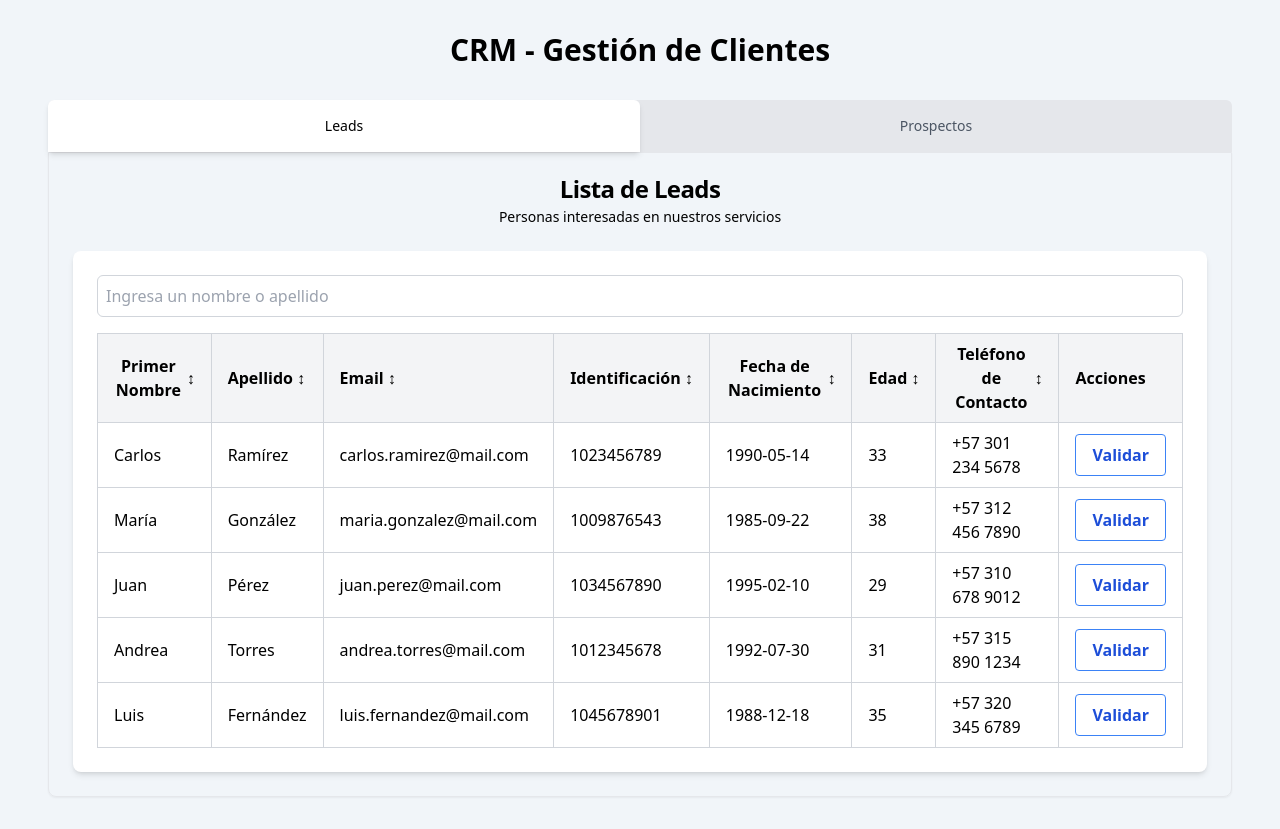
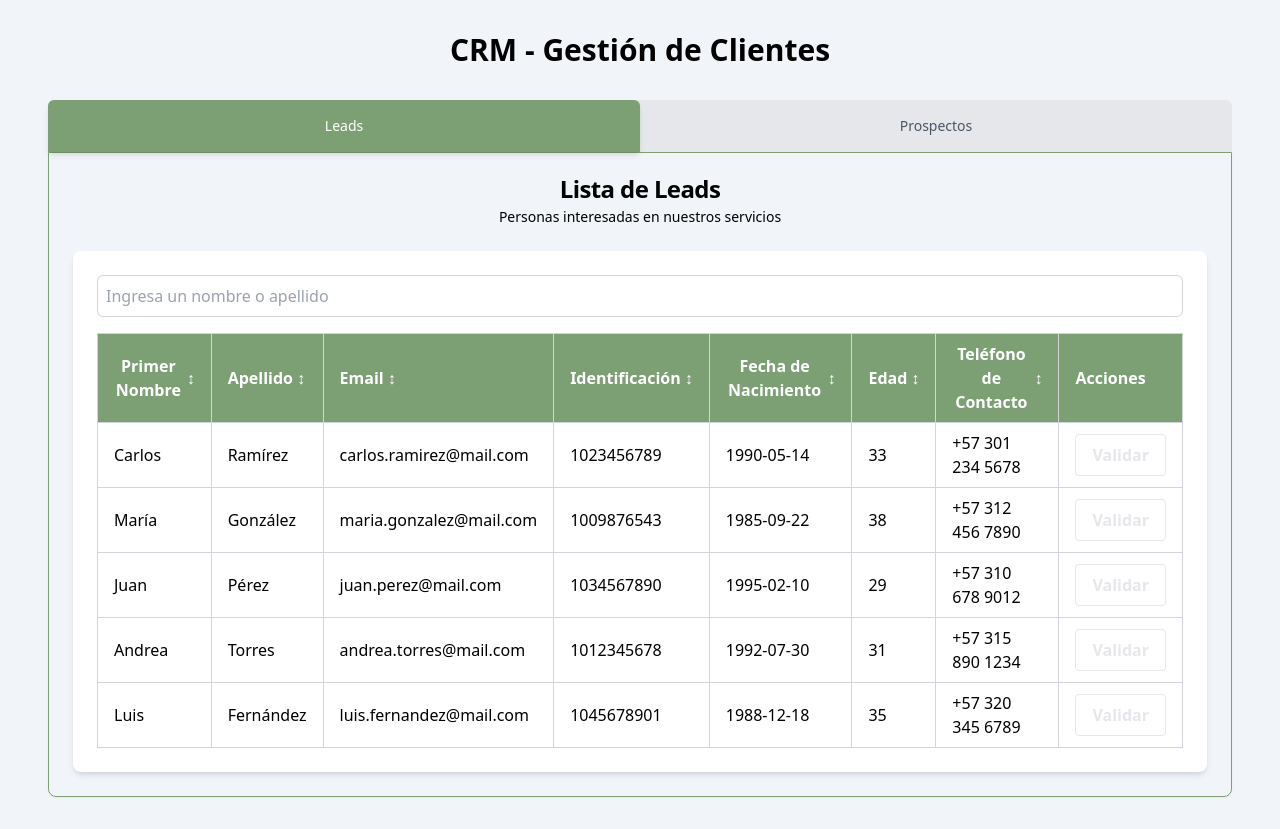
Before and after one commit to JDavidCaballero/crm-frontend, a React (Vite) app: page / in a window 1280 px wide. Built offline with nearby package versions, Linux system fonts and the light colour scheme.

Commit message:
feat: add theme accent color and apply it to the app

```diff
--- a/src/components/Card.tsx
+++ b/src/components/Card.tsx
@@ -10,7 +10,7 @@ const Card = React.forwardRef<
   <div
     ref={ref}
     className={cn(
-      "rounded-b-lg border bg-card text-card-foreground shadow-sm",
+      "rounded-b-lg border border-accent bg-card text-card-foreground shadow-sm",
       className
     )}
     {...props}
--- a/src/components/ConfirmationModal.tsx
+++ b/src/components/ConfirmationModal.tsx
@@ -78,11 +78,11 @@ export default function ConfirmationModal({
 
   return (
     <div className="fixed inset-0 bg-black bg-opacity-50 flex justify-center items-center">
-      <div className="bg-white p-6 rounded-lg shadow-lg w-96">
+      <div className="bg-white border border-accent p-6 rounded-lg shadow-lg w-96">
         <h2 className="text-2xl font-bold text-center mb-4">
           Validación de requisitos
         </h2>
-        <p className=" text-gray-500 mb-6">
+        <p className=" text-accent mb-6">
           Validación de los requisitos necesarios para convertir a{" "}
           <strong>
             {lead.firstName} {lead.lastName}
@@ -118,7 +118,7 @@ export default function ConfirmationModal({
         <div className="flex justify-center mt-6">
           <button
             onClick={onClose}
-            className="bg-gray-500 hover:bg-gray-700 text-white font-bold py-2 px-4 rounded"
+            className="bg-accent hover:bg-gray-700 text-white font-bold py-2 px-4 rounded"
           >
             Cerrar
           </button>
--- a/src/components/LeadList.tsx
+++ b/src/components/LeadList.tsx
@@ -41,7 +41,7 @@ export default function LeadList({
         actions={(lead) => (
           <button
             onClick={() => setSelectedLead(lead)}
-            className="bg-transparent hover:bg-blue-500 text-blue-700 font-semibold hover:text-white py-2 px-4 border border-blue-500 hover:border-transparent rounded"
+            className="bg-transparent bg-accent text-gray-200 font-semibold hover:text-white py-2 px-4 border hover:border-green rounded"
           >
             Validar
           </button>
--- a/src/components/MainTable.tsx
+++ b/src/components/MainTable.tsx
@@ -25,11 +25,11 @@ export function MainTable<T extends { id: string | number }>({
       <table className="w-full border-collapse border border-gray-300">
         <thead>
           {/* Parte superior de la tabla con los nombres de las columnas*/}
-          <tr className="bg-gray-100">
+          <tr className="bg-accent">
             {columns.map(({ key, label }) => (
               <th
                 key={String(key)}
-                className="text-black border border-gray-300 px-4 py-2 text-left"
+                className="text-white border border-gray-300 px-4 py-2 text-left"
               >
                 {/*Boton para filtrar por columna*/}
                 <button
@@ -49,7 +49,7 @@ export function MainTable<T extends { id: string | number }>({
             ))}
             {/* Boton para condicionalmente agregar un boton en columna*/}
             {actions && (
-              <th className="text-black border border-gray-300 px-4 py-2 text-left">
+              <th className="text-white border border-gray-300 px-4 py-2 text-left">
                 Acciones
               </th>
             )}
--- a/src/components/SearchInput.tsx
+++ b/src/components/SearchInput.tsx
@@ -17,7 +17,7 @@ const SearchInput: React.FC<SearchInputProps> = ({
       placeholder={placeholder}
       value={searchTerm}
       onChange={handleSearch}
-      className="w-full p-2 border border-gray-300 rounded-md focus:outline-none focus:ring-2 focus:ring-blue-500"
+      className="w-full p-2 border border-gray-300 rounded-md focus:outline-none focus:ring-2 focus:ring-accent"
     />
   )
 }
--- a/src/components/Tabs.tsx
+++ b/src/components/Tabs.tsx
@@ -26,8 +26,7 @@ const TabsTrigger = React.forwardRef<
     ref={ref}
     className={cn(
       "relative flex-1 px-4 py-4 rounded-t-md text-sm font-medium text-gray-600 transition-all focus:outline-none",
-      "data-[state=active]:bg-white data-[state=active]:text-black data-[state=active]:shadow-md",
-
+      "data-[state=active]:bg-accent data-[state=active]:text-white data-[state=active]:shadow-md",
       className
     )}
     {...props}
--- a/tailwind.config.js
+++ b/tailwind.config.js
@@ -2,7 +2,11 @@
 export default {
   content: ["./index.html", "./src/**/*.{js,jsx,ts,tsx}"],
   theme: {
-    extend: {},
+    extend: {
+      colors:{
+        accent: "#7ca074"
+      }
+    },
   },
   plugins: [],
 };
```
